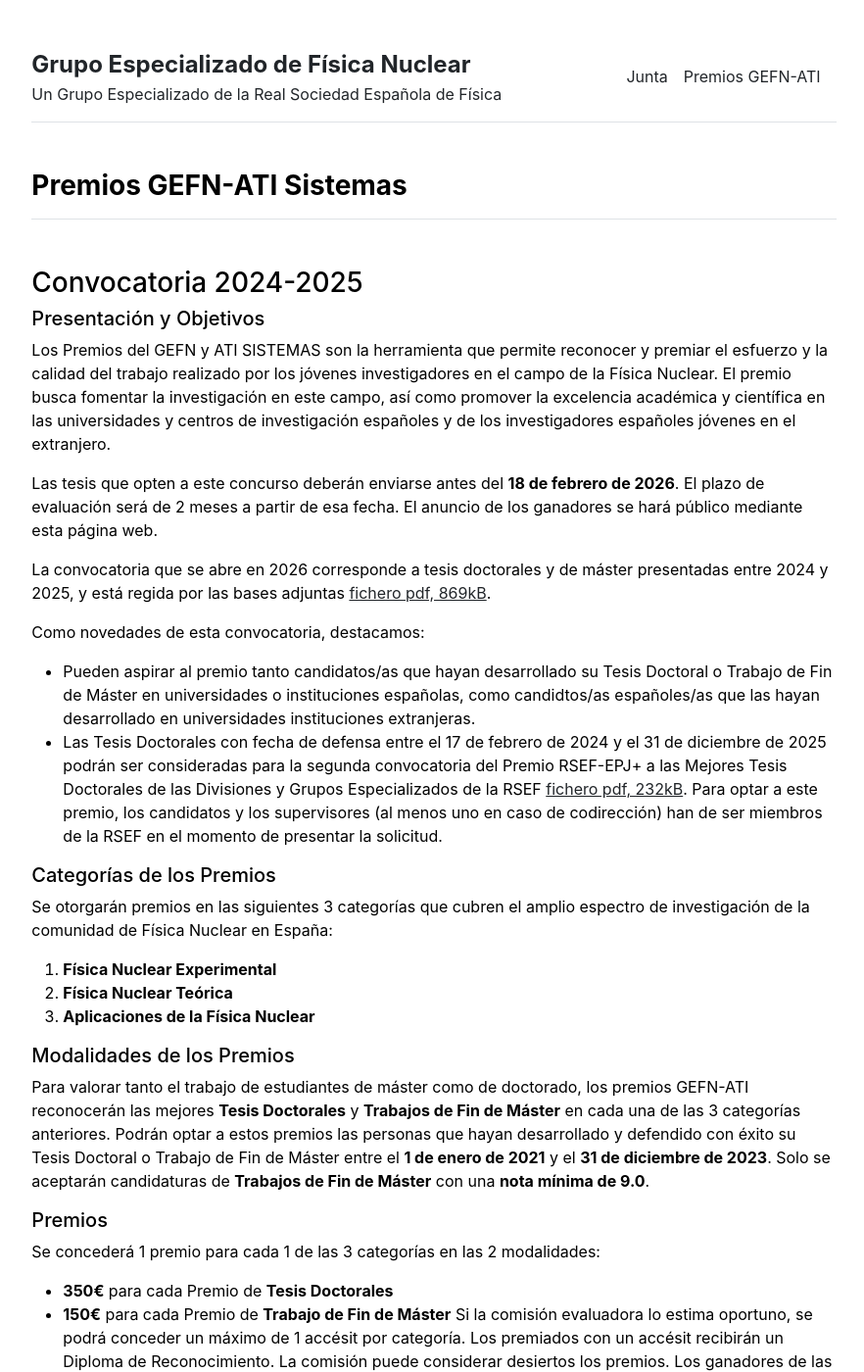
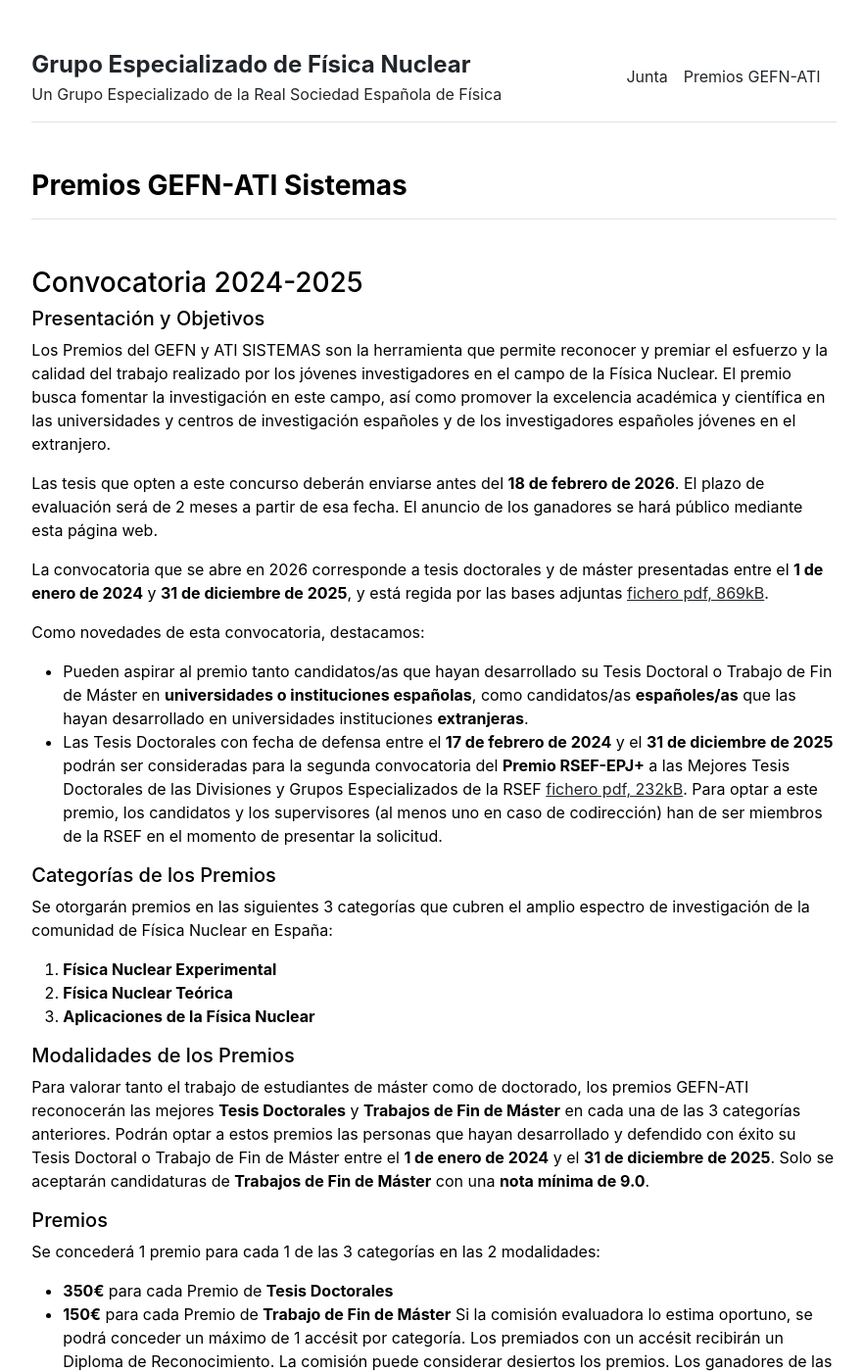
Before and after one commit to GEFN-RSEF/GEFN-RSEF.github.io, a Jekyll site: the page built from premios.md, in a window 1280 px wide and 1400 px high. Shown: the whole window at 98% size, without its empty margins (197-1079 px from the left). Built offline with Jekyll 4.4.1, drawn with Linux system fonts in a browser that asks for light colours.

Commit message:
Fixed dates 2425

```diff
--- a/premios.md
+++ b/premios.md
@@ -16,14 +16,14 @@ El plazo de evaluación será de 2 meses a partir de esa fecha. El anuncio de lo
 esta página web.
 
 La convocatoria que se abre en 2026 corresponde a tesis doctorales y de máster presentadas entre
-2024 y 2025, y está regida por las bases adjuntas [fichero pdf, 869kB](/premios/2024_25/Bases-Premios-GEFN-ATI-2425_firmadas.pdf).
+el **1 de enero de 2024** y **31 de diciembre de 2025**, y está regida por las bases adjuntas [fichero pdf, 869kB](/premios/2024_25/Bases-Premios-GEFN-ATI-2425_firmadas.pdf).
 
 Como novedades de esta convocatoria, destacamos:
 - Pueden aspirar al premio tanto candidatos/as que hayan desarrollado su Tesis Doctoral o Trabajo de Fin de Máster en
-universidades o instituciones españolas, como candidtos/as españoles/as que las hayan desarrollado en universidades
- instituciones extranjeras.
-- Las Tesis Doctorales con fecha de defensa entre el 17 de febrero de 2024 y el 31 de diciembre de 2025 podrán ser consideradas para
-la segunda convocatoria del Premio RSEF-EPJ+ a las Mejores Tesis Doctorales de las Divisiones y Grupos Especializados de la RSEF
+**universidades o instituciones españolas**, como candidatos/as **españoles/as** que las hayan desarrollado en universidades
+ instituciones **extranjeras**.
+- Las Tesis Doctorales con fecha de defensa entre el **17 de febrero de 2024** y el **31 de diciembre de 2025** podrán ser consideradas para
+la segunda convocatoria del **Premio RSEF-EPJ+** a las Mejores Tesis Doctorales de las Divisiones y Grupos Especializados de la RSEF
 [fichero pdf, 232kB](https://rsef.es/images/2a_CONVOCATORIA_DEL_PREMIO_RSEF_EPJ_aprobada_JG_18-12-2025.pdf).
 Para optar a este premio, los candidatos y los supervisores (al menos uno en caso de codirección) han de ser miembros de la RSEF
 en el momento de presentar la solicitud.
@@ -42,7 +42,7 @@ Se otorgarán premios en las siguientes 3 categorías que cubren el amplio espec
 Para valorar tanto el trabajo de estudiantes de máster como de doctorado, los premios GEFN-ATI
 reconocerán las mejores **Tesis Doctorales** y **Trabajos de Fin de Máster** en cada una de las 3 categorías anteriores.
 Podrán optar a estos premios las personas que hayan desarrollado y defendido con éxito su Tesis Doctoral o Trabajo de
-Fin de Máster entre el **1 de enero de 2021** y el **31 de diciembre de 2023**.
+Fin de Máster entre el **1 de enero de 2024** y el **31 de diciembre de 2025**.
 Solo se aceptarán candidaturas de **Trabajos de Fin de Máster** con una **nota mínima de 9.0**.
 
 ##### Premios
```
Also changed, not shown: premios/2024_25.md (+6 -6 lines), 1 other file.
